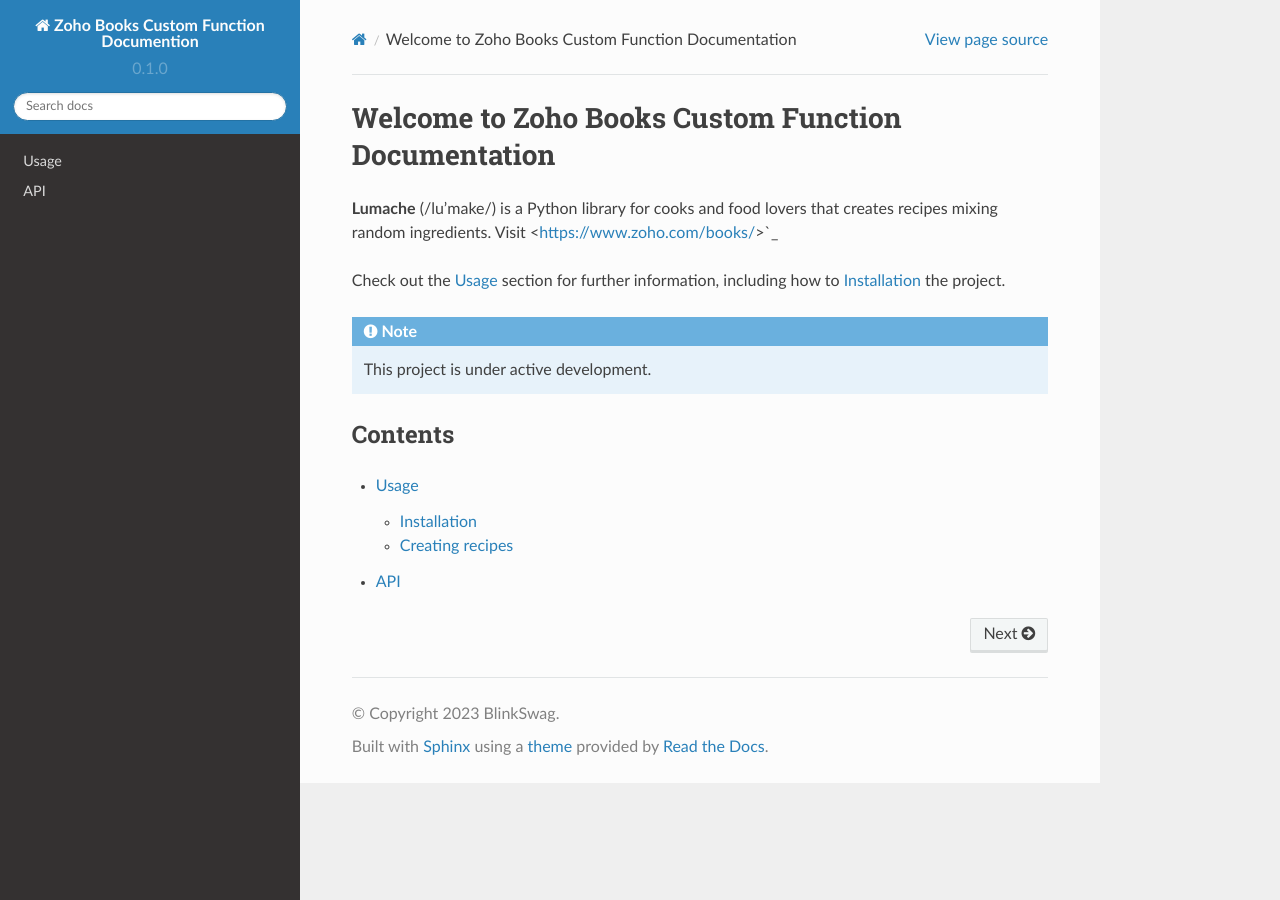
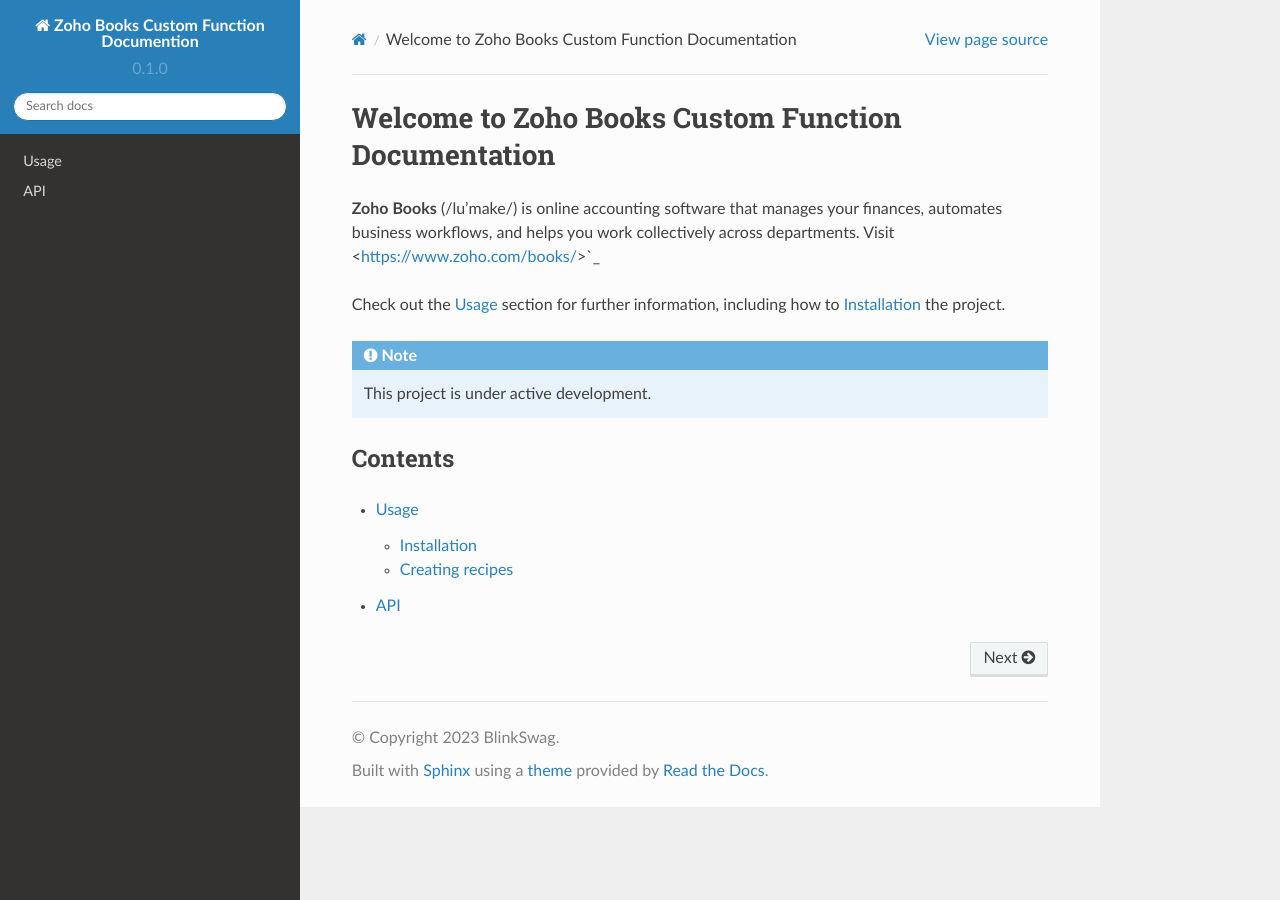
Before and after one commit to syedshahzaibshah/Blinkswag_Dashboard-1, a Sphinx documentation site: the page built from docs/source/index.rst, in a window 1280 px wide. Built offline with Sphinx 7.4.7 and the Read the Docs theme 2.0.0, drawn with Linux system fonts in a browser that asks for light colours.

Commit message:
Update index.rst

```diff
--- a/docs/source/index.rst
+++ b/docs/source/index.rst
@@ -1,9 +1,9 @@
 Welcome to Zoho Books Custom Function Documentation
 ====================================================
 
-**Lumache** (/lu'make/) is a Python library for cooks and food lovers
-that creates recipes mixing random ingredients.
+**Zoho Books** (/lu'make/)  is online accounting software that manages your finances, automates business workflows, and helps you work collectively across departments.
 Visit <https://www.zoho.com/books/>`_
+
 
 
 Check out the :doc:`usage` section for further information, including
```
